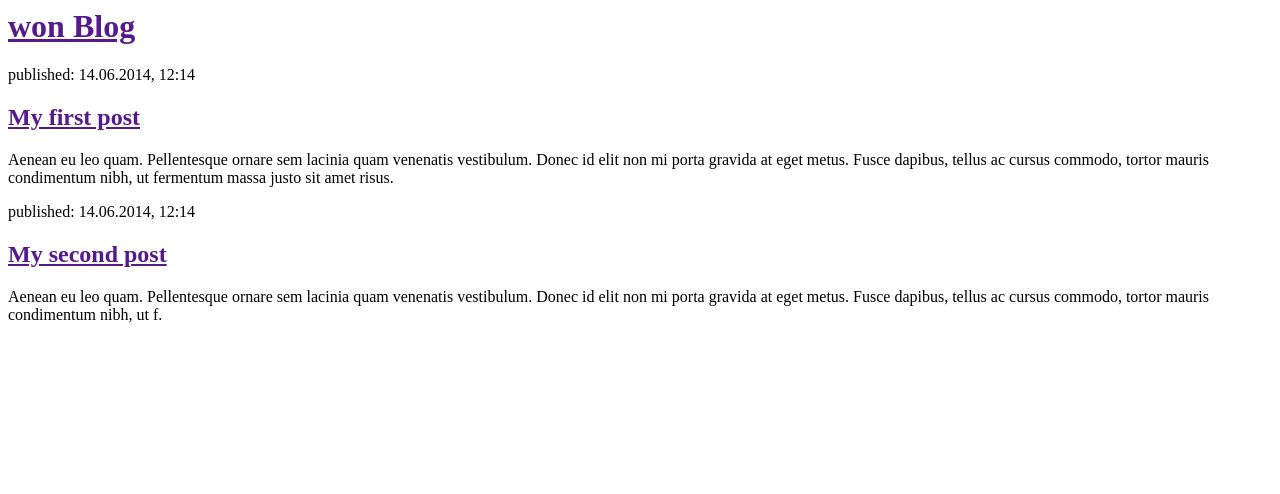
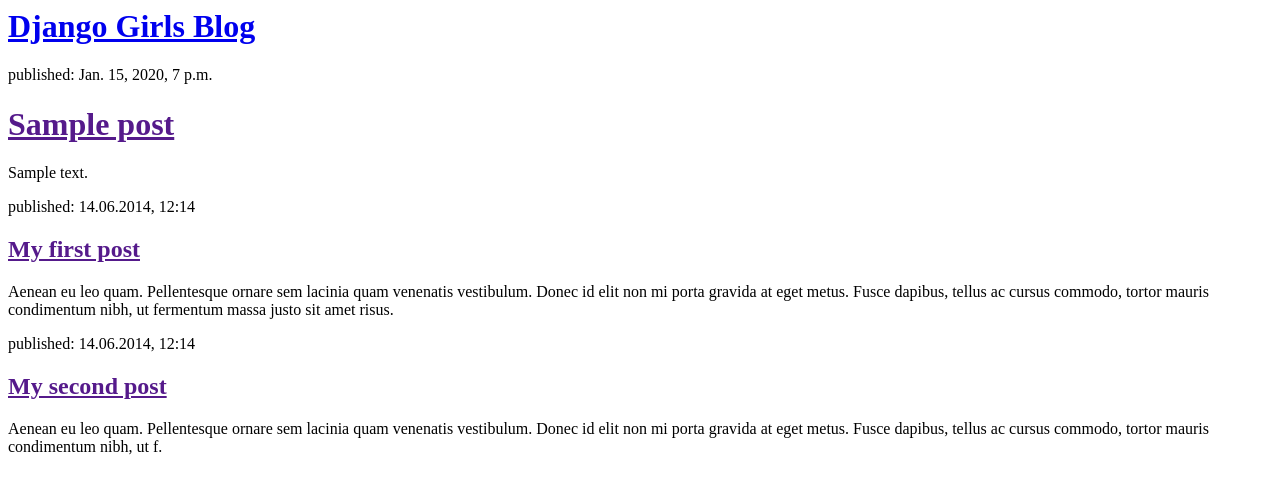
Before and after one commit to wxonx/my-first-blog, a Django app: template blog/templates/blog/post_list.html in a window 1280 px wide. Shown: the top 494 px of the page. Run offline with Django 3.2, Linux system fonts and the light colour scheme; the template is opened without the code that fills it: values that come from a table or form of the project are taken from there, others are empty; tables that the repository leaves empty hold one stand-in row (values such as "Sample post").

Commit message:
Modified templates to displat posts from database.

```diff
--- a/blog/templates/blog/post_list.html
+++ b/blog/templates/blog/post_list.html
@@ -4,8 +4,16 @@
     </head>
     <body>
         <div>
-            <h1><a href="">won Blog</a></h1>
-        </div>
+    <h1><a href="/">Django Girls Blog</a></h1>
+</div>
+
+{% for post in posts %}
+    <div>
+        <p>published: {{ post.published_date }}</p>
+        <h1><a href="">{{ post.title }}</a></h1>
+        <p>{{ post.text|linebreaksbr }}</p>
+    </div>
+{% endfor %}
 
         <div>
             <p>published: 14.06.2014, 12:14</p>
--- a/blog/views.py
+++ b/blog/views.py
@@ -1,5 +1,8 @@
 from django.shortcuts import render
+from django.utils import timezone
+from .models import Post
 
 # Create your views here.
 def post_list(request):
-    return render(request, 'blog/post_list.html', {})
+    posts = Post.objects.filter(published_date__lte=timezone.now()).order_by('published_date')
+    return render(request, 'blog/post_list.html', {'posts': posts})
```
